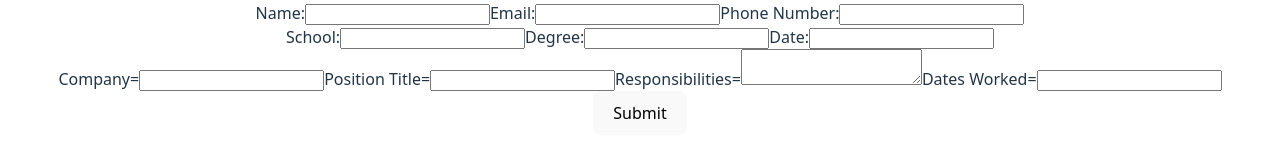
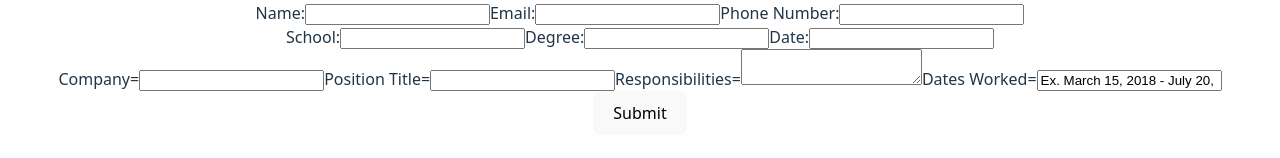
Before and after one commit to goob8079/TOP-React-cv-app, a React (Vite) app: page / in a window 1280 px wide. Shown: the part 332-490 px from the top of the page. Built offline with nearby package versions, Linux system fonts and the light colour scheme.

Commit message:
minor fix for datesWorked state in PracticalExperience

```diff
--- a/src/App.jsx
+++ b/src/App.jsx
@@ -3,9 +3,7 @@ import './App.css'
 
 function App() {
   return (
-    <form onSubmit={(e) => {
-      e.preventDefault()
-    }}>
+    <form>
       <GeneralInfo />
       <EducationInfo />
       <PracticalExperience />
--- a/src/components/information.jsx
+++ b/src/components/information.jsx
@@ -95,7 +95,7 @@ export function PracticalExperience() {
     const [company, setCompany] = useState('');
     const [positionTitle, setPositionTitle] = useState('');
     const [responsibilities, setResposibilities] = useState('');
-    const [datesWorked, setDatesWorked] = useState('');
+    const [datesWorked, setDatesWorked] = useState('Ex. March 15, 2018 - July 20, 2021');
 
     function handleCompanyInput(e) {
         setCompany(e.target.value);
@@ -139,7 +139,6 @@ export function PracticalExperience() {
             <label>
                 Dates Worked={''}
                 <input
-                    defaultValue='Ex. March 15, 2018 - July 20, 2021'
                     value={datesWorked}
                     onInput={handleDatesWorkedInput}
                 />
```
